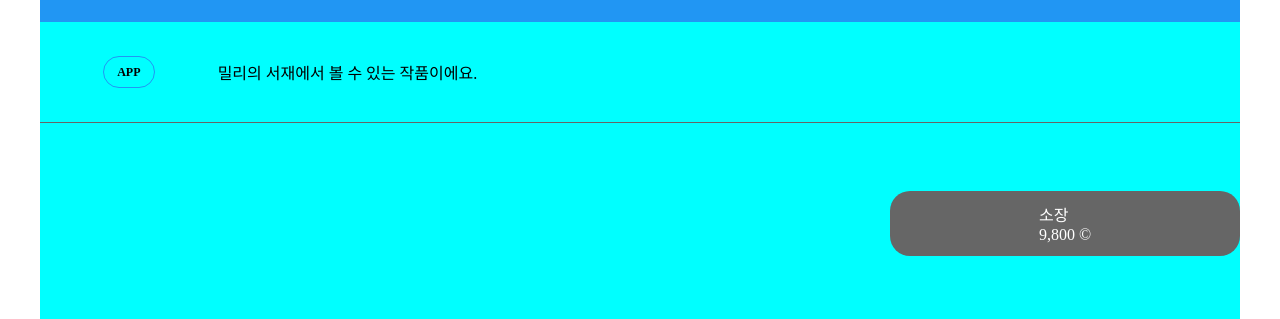
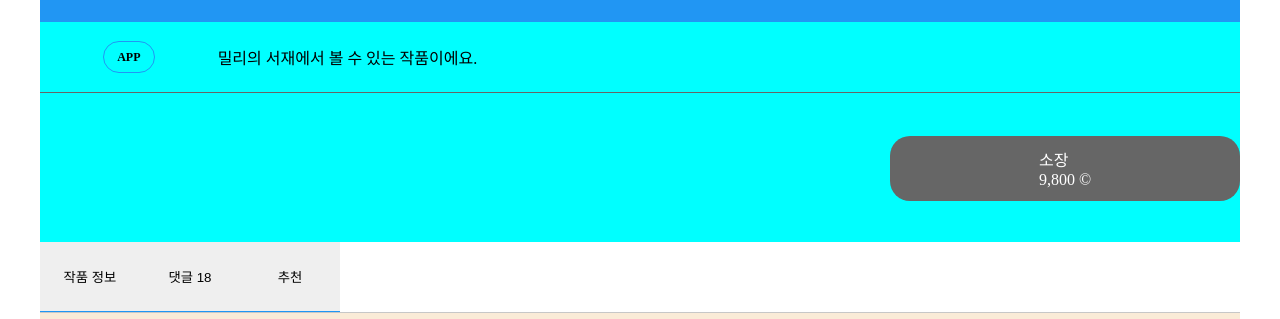
Before and after one commit to seol1059/Millie, a plain HTML site: page sub.html in a window 1280 px wide. Shown: the part 465-784 px from the top of the page. Drawn offline with nearby package versions, Linux system fonts and the light colour scheme; no server answers.

Commit message:
2022.07.22

```diff
--- a/sub.html
+++ b/sub.html
@@ -104,16 +104,16 @@
 
     .bk3 a:hover {background-color: orange; transition: all 1s;}
 
-    #alflqhrl {width: 1200px; height: 300px; margin: 0 auto; background-color: aqua; }
-    .al1 {width: 1200px; height: 100px; margin: 0 auto;  border-bottom: 1px solid #666; }
-        .al1_2 { width: 500px; margin: 0 auto; height: 100px;     float: left;
+    #alflqhrl {width: 1200px; height: 220px; margin: 0 auto; background-color: aqua; }
+    .al1 {width: 1200px; height: 70px; margin: 0 auto;  border-bottom: 1px solid #666; }
+        .al1_2 { width: 500px; margin: 0 auto; height: 70px;     float: left;
     display: flex; flex-direction: row; align-items: center; justify-content: space-evenly; }
     .al1_2 > a {width: 50px; height: 30px; border: 1px solid #2196F3; border-radius: 20px;
     display: flex; flex-direction: row; justify-content: center; align-items: center;}
     .al1_2 > a > b {font-size: 12px;}
     .al1_2 > a > p {color: brown; }
 
-    .al2 {width: 1200px; height: 200px; margin: 0 auto;
+    .al2 {width: 1200px; height: 150px; margin: 0 auto;
          display: flex; justify-content: flex-end; align-items: center;}
     .al2 a {width: 350px; height: 65px; float: right;   background-color: #666;
         display: flex;     flex-direction: column; justify-content: center; align-items: center;
@@ -270,7 +270,17 @@
 
     </div>
 
+    <script>
+        $(document).ready(function () {
+    $('.al2').click(function () {
+      alert("로그인이 필요한 서비스입니다.")
+    });
 
+    $('.bk3 > a').click(function () {
+        alert("로그인후 작성 가능합니다.")
+      });
+});
+    </script>
 
 
     <div class="bt">
```
Also changed, not shown: sub.txt (added).
